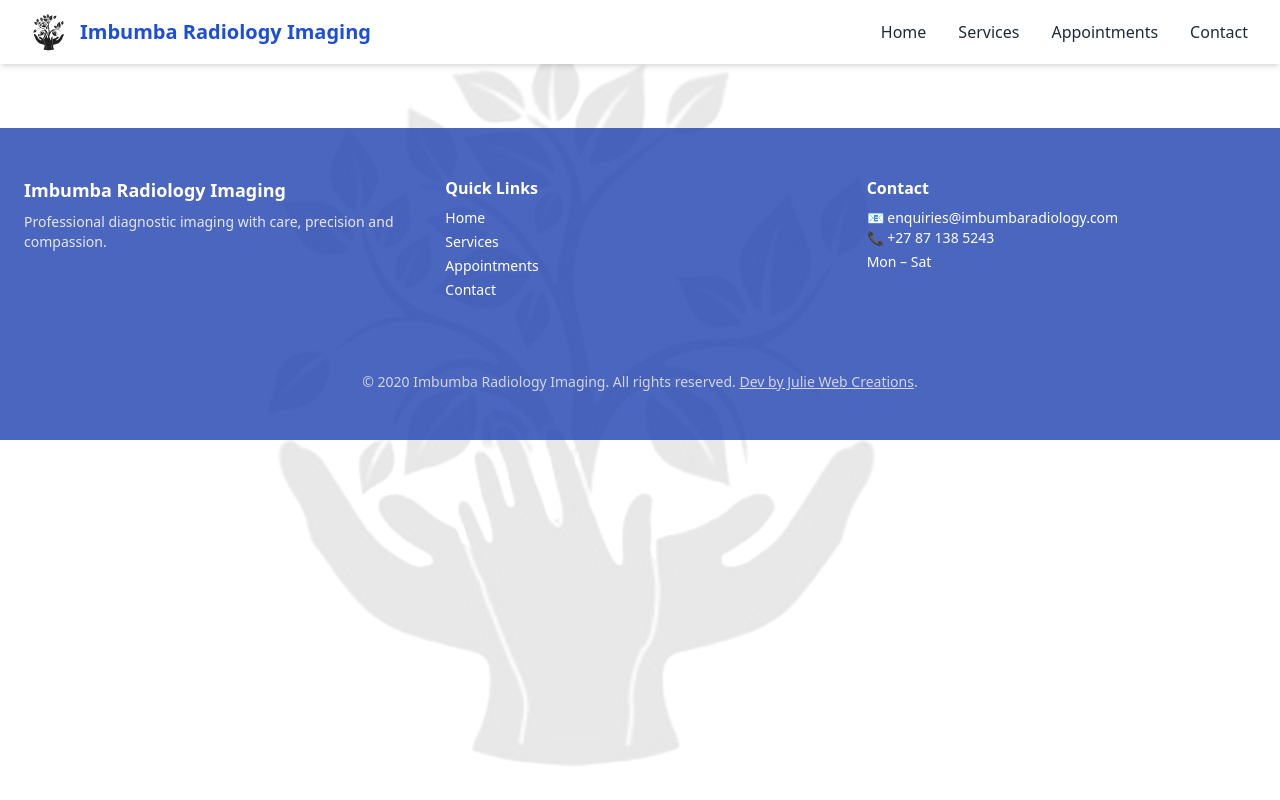
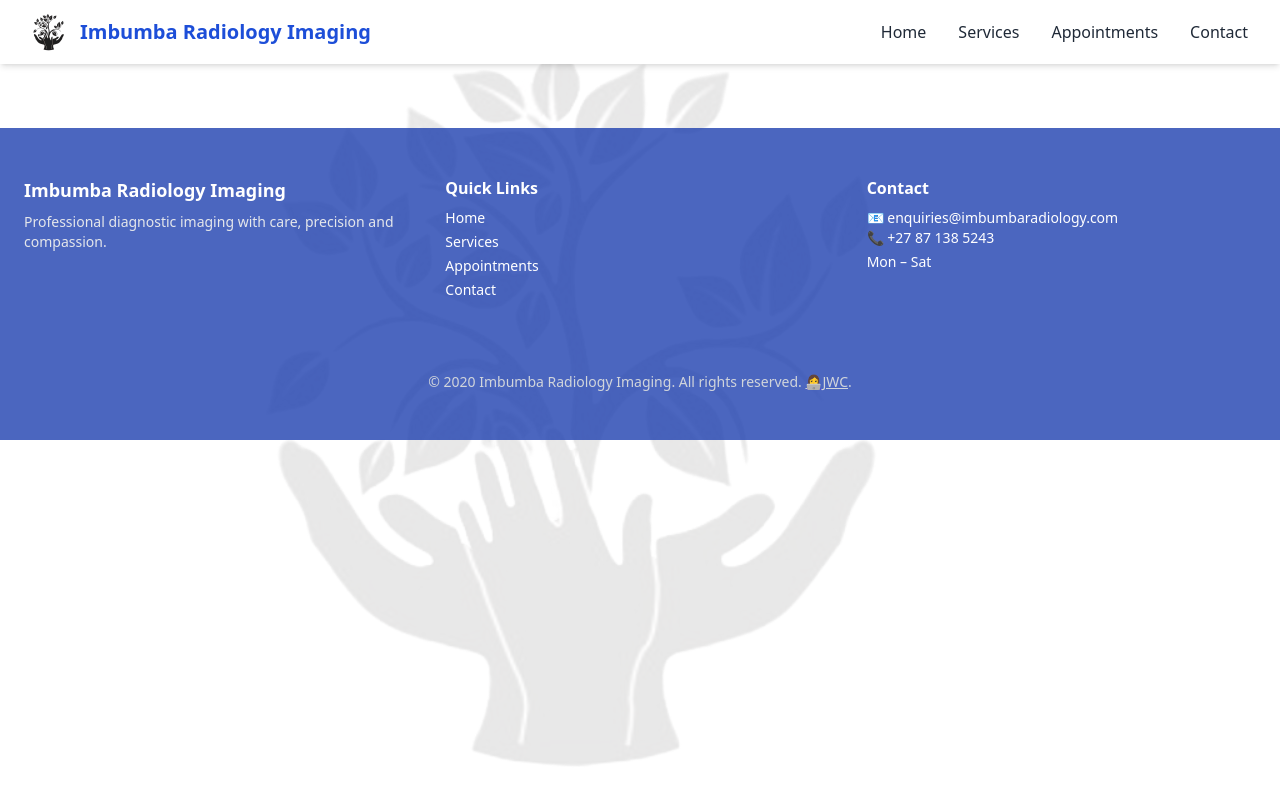
Before and after one commit to Juliee23/Imbumba_Radiology, a Django app: template imbumba/home/templates/home/base.html in a window 1280 px wide. Run offline with Django 5.2, Linux system fonts and the light colour scheme; the template is opened without the code that fills it: most values are stand-ins (such as "Sample title", 1, 10 or a date in 2020); some libraries are stand-ins or nearby versions.

Commit message:
edited footer

```diff
--- a/imbumba/home/templates/home/base.html
+++ b/imbumba/home/templates/home/base.html
@@ -106,7 +106,7 @@
 
       <div class="text-center text-sm text-gray-300 mt-6">
         &copy; {{ now|date:"Y" }} Imbumba Radiology Imaging. All rights reserved.
-        <a href="https://wa.me/p/9224772097619144/27618720494" class="underline">Dev by Julie Web Creations</a>.
+        <a href="https://wa.me/p/9224772097619144/27618720494" class="underline">👩‍💻JWC</a>.
       </div>
     </footer>
 
```
